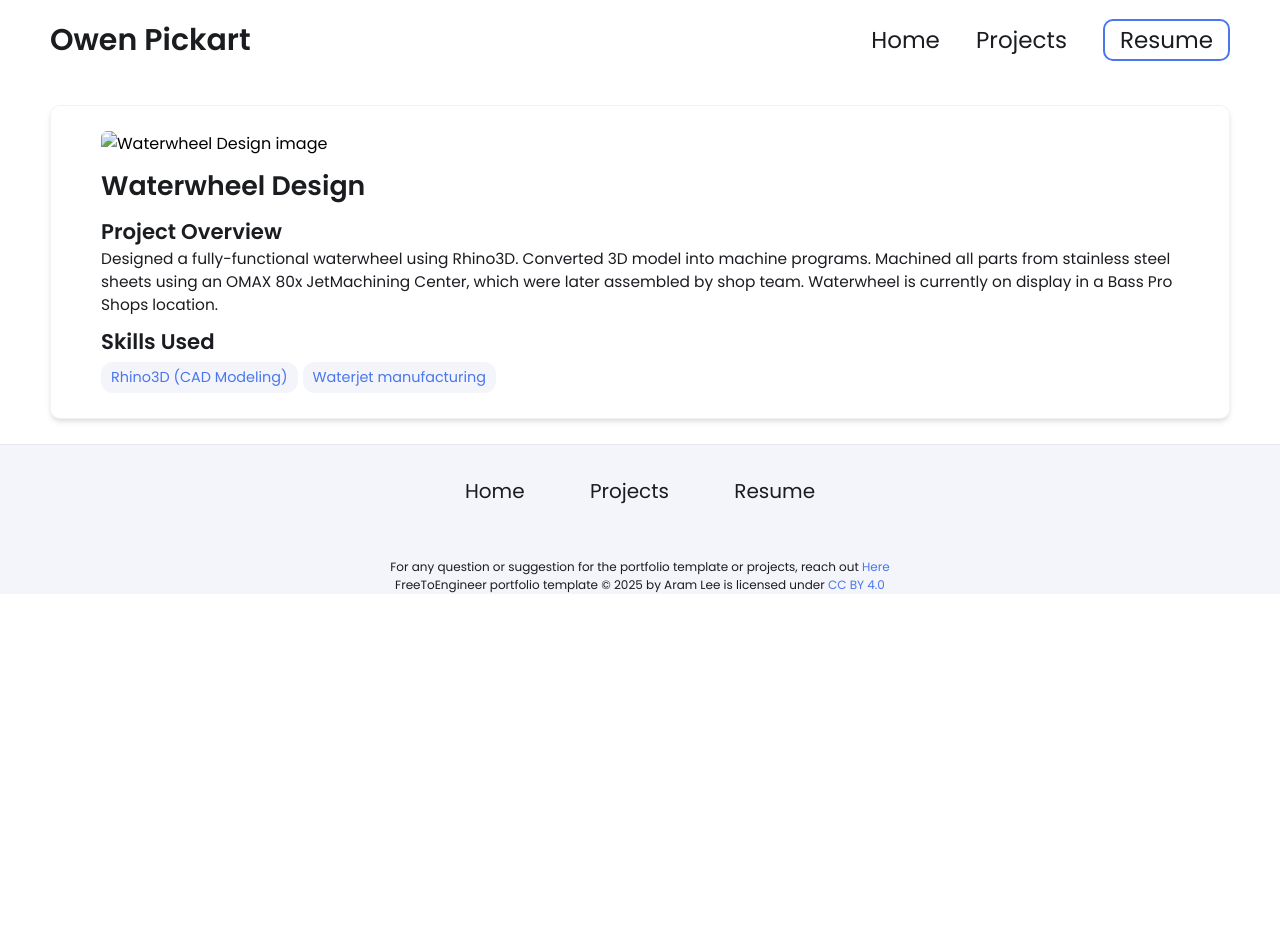
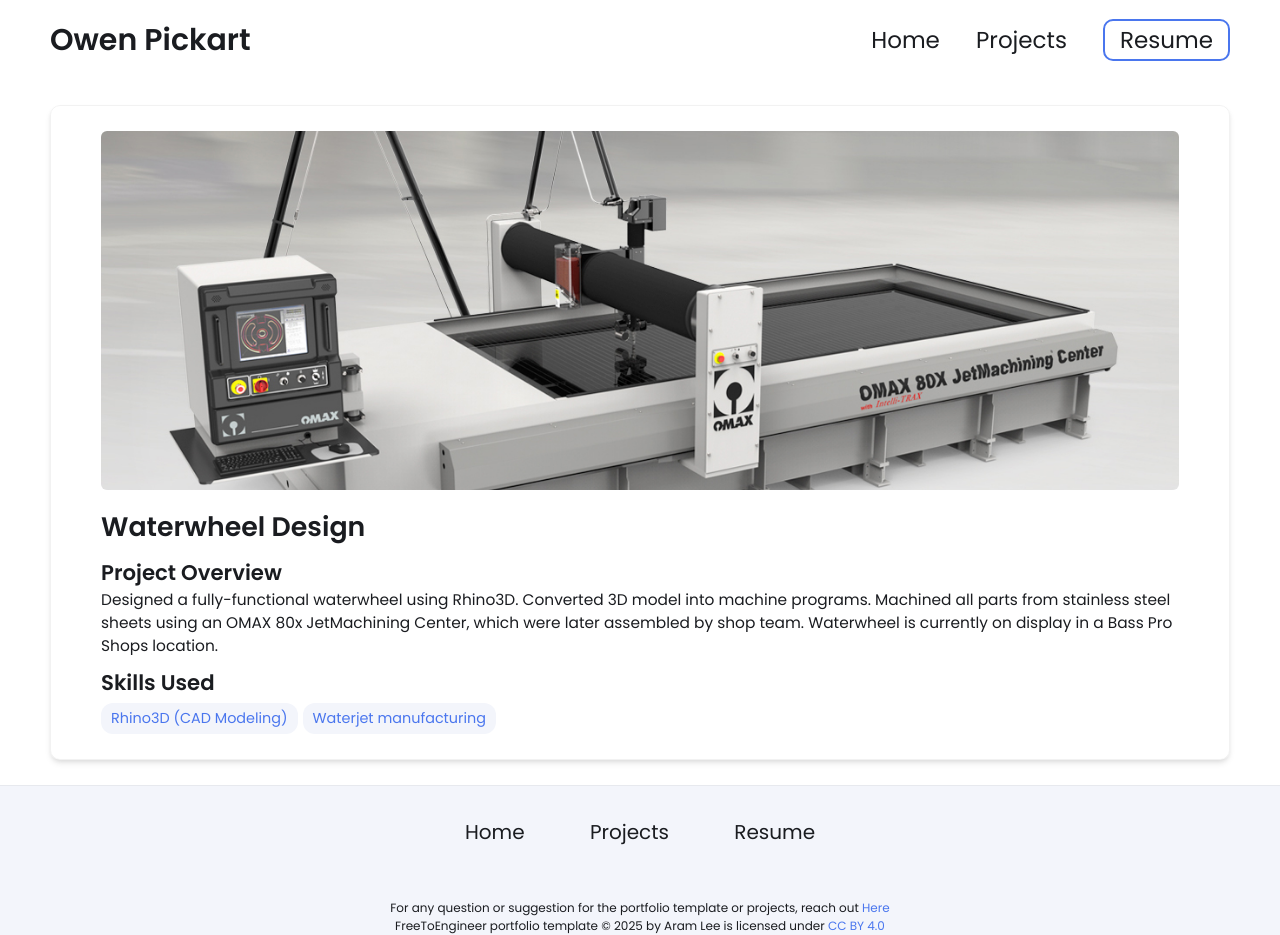
Before and after one commit to owenpickart/owenpickart.github.io, a Jekyll site: the page built from _projects/waterwheel-design/index.md, in a window 1280 px wide. Built offline with Jekyll 4.4.1, drawn with Linux system fonts in a browser that asks for light colours; before the commit the page ends 900 px from its top, so only the background shows below that.

Commit message:
Update index.md

```diff
--- a/_projects/waterwheel-design/index.md
+++ b/_projects/waterwheel-design/index.md
@@ -5,5 +5,5 @@ description:  Designed a fully-functional waterwheel using Rhino3D. Converted 3D
 skills:
 - Rhino3D (CAD Modeling)
 - Waterjet manufacturing
-main-image: /_projects/waterwheel-design/omax.jpg
+main-image: /omax.jpg
 ---
```
